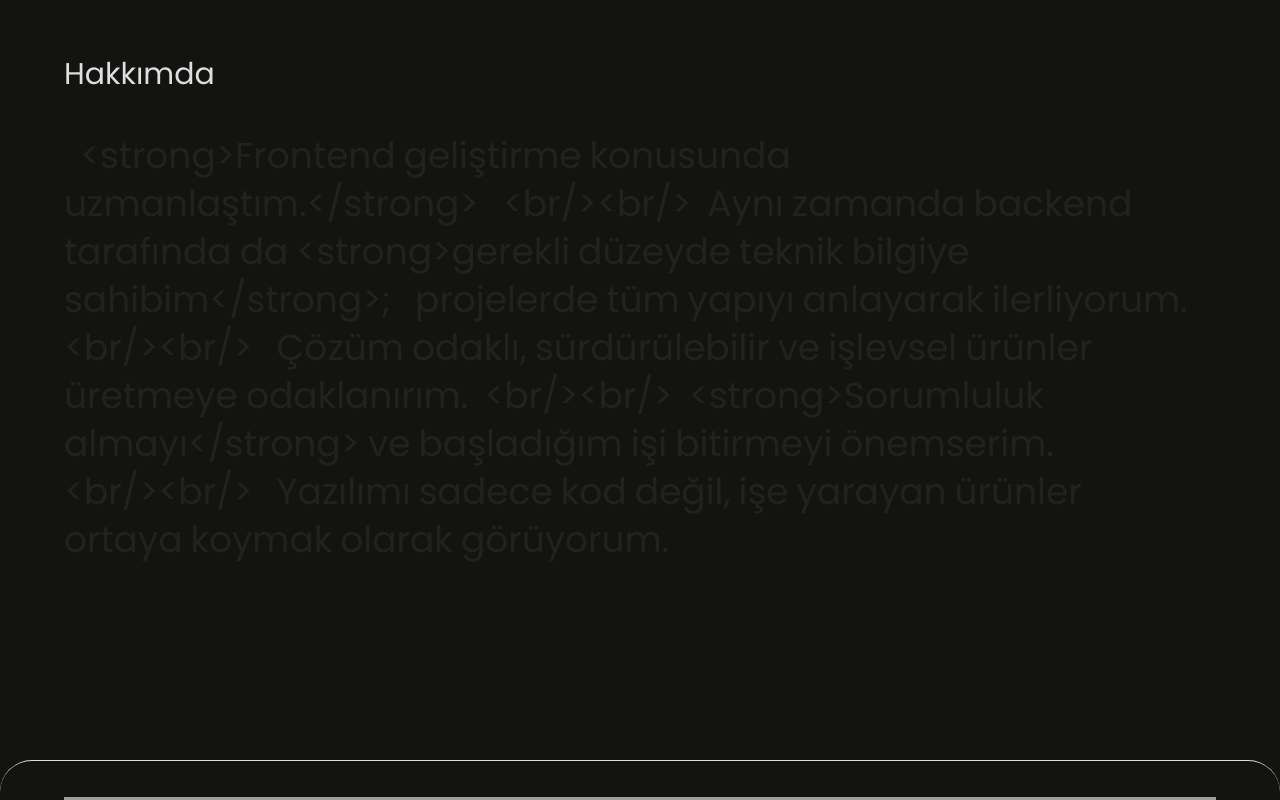
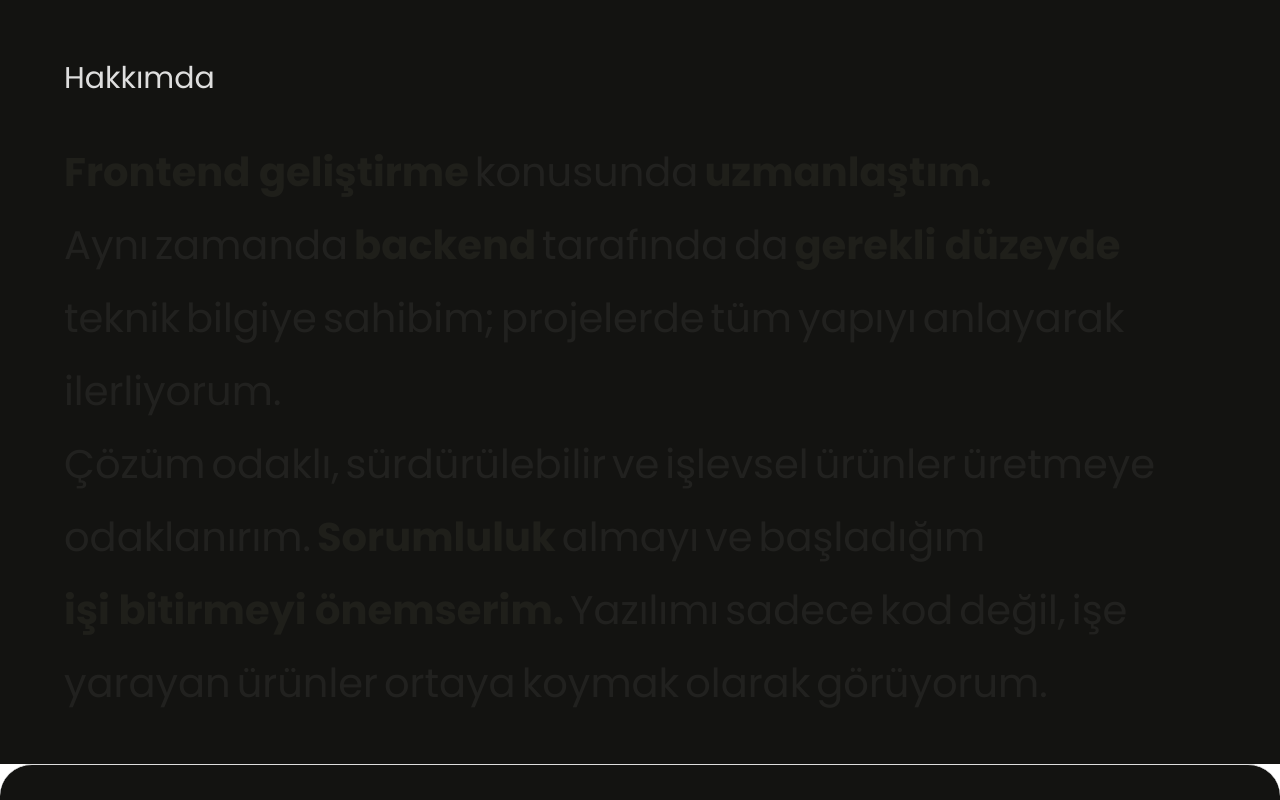
Before and after one commit to Vi303832/PortfolioP, a React (Vite) app: page / in a window 1280 px wide. Shown: the part 840-1640 px from the top of the page. Built offline with nearby package versions, Linux system fonts and the light colour scheme.

Commit message:
Mobile navbar

```diff
--- a/src/App.jsx
+++ b/src/App.jsx
@@ -79,19 +79,73 @@ function App() {
 
 
   const aboutText = `
-  <strong>Frontend geliştirme konusunda uzmanlaştım.</strong>
-  <br/><br/>
-  Aynı zamanda backend tarafında da <strong>gerekli düzeyde teknik bilgiye sahibim</strong>;
-  projelerde tüm yapıyı anlayarak ilerliyorum.
-  <br/><br/>
+
+  <strong>Frontend geliştirme </strong>konusunda <strong>uzmanlaştım.</strong><br/>
+  Aynı zamanda <strong>backend</strong>  tarafında da  <strong>gerekli düzeyde</strong> teknik bilgiye sahibim;
+  projelerde tüm yapıyı anlayarak ilerliyorum.<br/>
   Çözüm odaklı, sürdürülebilir ve işlevsel ürünler üretmeye odaklanırım.
-  <br/><br/>
-  <strong>Sorumluluk almayı</strong> ve başladığım işi bitirmeyi önemserim.
-  <br/><br/>
+  <strong>Sorumluluk</strong> almayı ve başladığım <strong>işi bitirmeyi önemserim.</strong>
   Yazılımı sadece kod değil, işe yarayan ürünler ortaya koymak olarak görüyorum.
 `;
 
-  const words = aboutText.split(" ");
+  const renderWords = () => {
+    const elements = [];
+    let wordIndex = 0;
+
+    // Parse edilen nodları işle
+    parse(aboutText).forEach((node, nodeIndex) => {
+      if (typeof node === 'string') {
+        // String içindeki kelimeleri ayır
+        node.split(' ').forEach((word, i) => {
+          if (word.trim() !== '') {
+            const opacity = useTransform(
+              ScrollWord,
+              [0.3 + (wordIndex / 100 * 0.6), 0.4 + (wordIndex / 100 * 0.6)],
+              [0.1, 1]
+            );
+
+            elements.push(
+              <motion.span
+                key={`word-${wordIndex}`}
+                style={{ opacity }}
+                transition={{ duration: 0.3 }}
+                className="inline-block mr-1.5 my-1 whitespace-nowrap"
+              >
+                {word}
+              </motion.span>
+            );
+            wordIndex++;
+          }
+        });
+      } else if (node.type === 'strong') {
+        // Strong tagları
+        const opacity = useTransform(
+          ScrollWord,
+          [0.3 + (wordIndex / 100 * 0.6), 0.4 + (wordIndex / 100 * 0.6)],
+          [0.1, 1]
+        );
+
+        elements.push(
+          <motion.span
+            key={`strong-${wordIndex}`}
+            style={{ opacity }}
+            transition={{ duration: 0.3 }}
+            className="inline-block font-bold text-[#85856F] mr-1.5 whitespace-nowrap"
+          >
+            {node.props.children}
+          </motion.span>
+        );
+        wordIndex++;
+      } else if (node.type === 'br') {
+        // BR tagları için satır atlama
+        elements.push(<br key={`br-${nodeIndex}`} className="my-4" />);
+      }
+    });
+
+    return elements;
+  };
+
+
 
   useEffect(() => {
     const timer = setTimeout(() => {
@@ -115,7 +169,7 @@ function App() {
 
   return (
 
-    <div className="w-[100%] min-h-screen flex flex-col !scroll-smooth  bg-a -z-50 font-Poppins">
+    <div className="w-[100%]  max-h-[800px] flex flex-col !scroll-smooth  bg-a -z-50 font-Poppins">
 
       {
         started
@@ -128,7 +182,7 @@ function App() {
 
 
         id='home'
-        className='h-screen !z-20     flex flex-col '>
+        className='h-full !z-20     flex flex-col '>
 
 
         <Home />
@@ -158,7 +212,7 @@ function App() {
         >
           <div className=' w-full relative h-full   flex flex-col  justify-start font-Poppins '>
 
-            <div className=' text-[13vw] h-[35vh]    w-full overflow-hidden    flex justify-start items-start'>
+            <div className=' text-[13vw] h-[35vh]  max-md:h-[20vh] max-md:text-[20vw]  w-full overflow-hidden    flex justify-start items-start'>
               <motion.div>
                 <motion.div
 
@@ -196,7 +250,7 @@ function App() {
               <div className=' w-[50%] max-md:w-full'>
 
 
-                <div className='flex flex-col max-md:hidden  gap-5 w-full  justify-start items-start '>
+                <div className='flex flex-col  gap-5 w-full  justify-start items-start '>
                   <motion.div
 
                     initial={{
@@ -227,13 +281,13 @@ function App() {
                     }}
                     transition={{ duration: 1, delay: 4.5 }}
 
-                    className='w-[70%] text-b text-xl relative '>
+                    className='w-[70%] text-b text-xl relative max-md:w-full'>
                     Modern ve kullanıcı odaklı web uygulamaları geliştiriyorum.
                     React, Next.js ve Node.js ile hızlı, ölçeklenebilir çözümler üretiyorum.
 
                   </motion.div>
 
-                  <div className='flex gap-5 w-full justify-start items-center max-md:gap-2'>
+                  <div className='flex gap-5 w-full justify-start items-center max-md:gap-2 '>
 
                     {/*İletişim Butonu*/}
                     <motion.div
@@ -319,7 +373,7 @@ function App() {
                 transition={{ duration: 1, delay: 5 }}
 
 
-                className='w-[50%]  flex gap-2 object-cover  max-md:w-full'>
+                className='w-[50%]  flex gap-2 object-cover  max-md:hidden'>
 
                 <img className='h-full w-[50%] object-cover' src='https://www.byhuy.com/_next/image?url=%2F_next%2Fstatic%2Fmedia%2Fprofile2.62ed58c9.avif&w=3840&q=75' />
                 <div className='h-full w-[30%] flex justify-center flex-col  gap-10 items-center'>
@@ -457,36 +511,14 @@ function App() {
             <div
               ref={ref}
 
-              className='w-[60vw] h-150 bg-amber-300 z-30 absolute opacity-30 -top-120 pointer-events-none   invisible'
+              className='w-[60vw] h-250 bg-amber-300 z-30 absolute opacity-30 -top-150 pointer-events-none   invisible'
             >
 
 
             </div>
             <div className='text-3xl text-beyaz'>Hakkımda</div>
-            <div className='text-4xl  max-md:text-2xl  '>
-              {words.map((word, index) => {
-                // Her kelime için daha geniş bir scroll aralığı ve daha yumuşak geçiş
-                const opacity = useTransform(
-                  ScrollWord,
-                  [
-                    0.3 + (index / words.length * 0.6),  // Başlangıç pozisyonu (daha erken)
-                    0.4 + (index / words.length * 0.6)   // Bitiş pozisyonu (daha geç)
-                  ],
-                  [0.1, 1]  // Tamamen görünmezden tamamen görünüre
-                );
-
-                return (
-                  <motion.span
-                    key={index}
-                    style={{ opacity }}
-                    className="inline-block  mr-2 my-1 whitespace-nowrap "
-                    transition={{ duration: 0.5 }}  // Daha yavaş geçiş için
-                  >
-                    {word}
-                  </motion.span>
-                );
-              })}
-
+            <div className="text-[40px] max-md:text-2xl leading-relaxed">
+              {renderWords()}
             </div>
 
 
--- a/src/Navbar.jsx
+++ b/src/Navbar.jsx
@@ -1,7 +1,11 @@
 import React, { useState } from 'react'
 import { FaBars } from "react-icons/fa";
-import { motion } from 'framer-motion';
+
 import { IoClose } from "react-icons/io5";
+import { HiMenuAlt3 } from 'react-icons/hi';
+import { motion, AnimatePresence } from 'framer-motion';
+
+
 
 
 
@@ -11,6 +15,7 @@ function Navbar() {
     let [open, setopen] = useState(false)
     let [hovered, setHovered] = useState(false)
     const [hoveredIndex, setHoveredIndex] = useState(null);
+
 
     const navItems = [
         { id: 1, label: 'Home' },
@@ -24,83 +29,119 @@ function Navbar() {
 
     return (
         <div className='relative'>
-            {open &&
-                <div className='min-md:hidden'>
-
+            <AnimatePresence>
+                {open && (
+                    <div className="min-md:hidden fixed inset-0 z-20 pointer-events-none">
                         <motion.div
-
-
-                        initial={{
-                            height: 0,
-                            y: -600,
-                        }}
+                            className="bg-b absolute top-5 right-10"
+                            initial={{ height: 40, width: 40, borderRadius: "50%" }}
                             animate={{
                                 height: "100vh",
-                            y: 0
+                                width: "100vw",
+                                top: 0,
+                                right: 0,
+                                borderRadius: ["20%", "0%"],
+                            }}
+                            exit={{
+                                height: 40,
+                                width: 40,
+                                top: "20px",
+                                right: "40px",
+                                borderRadius: ["0%", "20%"],
                             }}
                             transition={{
-                            duration: 1, // Toplam animasyon süresi
+                                duration: 0.8,
+                                ease: "easeInOut"
+                            }}
+                        >
+                            <div className="flex gap-8 flex-col h-screen max-sm:justify-start max-sm:pt-40 items-center justify-center text-white pointer-events-auto">
+                                {['Home', 'Hakkımda', 'Yetenekler', 'Projeler', 'İletişim'].map((item, index) => (
+                                    <motion.div
+                                        key={index}
+                                        initial={{ opacity: 0, y: 20 }}
+                                        animate={{ opacity: 1, y: 0 }}
+                                        exit={{
+                                            opacity: 0,
+                                            y: 10,
+                                            transition: {
+                                                duration: 0.3,
+                                                ease: "easeInOut"
+                                            }
+                                        }}
+                                        transition={{
+                                            delay: 0.5 + (index * 0.1),
+                                            duration: 0.3
+                                        }}
+                                        className="text-2xl font-light tracking-wider border-b border-transparent hover:border-white  transition-all duration-300 cursor-pointer"
+                                    >
+                                        {item}
+                                    </motion.div>
+                                ))}
+                            </div>
+                        </motion.div>
+                    </div>
+                )}
+            </AnimatePresence>
 
-                            y: {
-                                duration: 1, // y animasyonunun süresi
+            <div className='h-[84px]  w-[100%] font-Poppins'>
+                <div className='flex justify-between items-center h-full w-full overflow-hidden px-10'>
+                    <div className='text-4xl p-3 font-bold'>
+                        A.T
+                    </div>
 
-
-                            },
-                            height: {
-                                duration: 1.5,
-
-
-                            },
-
-                            backgroundColor: {
-                                duration: 1, // Arka plan rengi değişim süresi
-
-                            },
+                    <div className="relative min-md:hidden flex items-center justify-center h-10 w-10">
+                        <AnimatePresence mode="wait">
+                            {!open ? (
+                                <motion.div
+                                    key="menu-icon"
+                                    onClick={() => setopen(true)}
+                                    initial={{ opacity: 0, scale: 0 }}
+                                    animate={{ opacity: 1, scale: 1 }}
+                                    transition={{
+                                        delay: 0.70,
+                                        duration: 0.3,
+                                        ease: "easeOut"
                                     }}
 
 
-                        className='h-screen bg-b absolute  z-10 w-full'
+
+                                    exit={{
+                                        scale: [1, 1.4, 0.9, 0],
+                                        opacity: [1, 1, 0.5, 0],
+                                        transition: {
+                                            duration: 0.5,
+                                            times: [0, 0.3, 0.6, 1],
+                                            ease: "easeInOut"
+                                        }
+                                    }}
+                                    className="cursor-pointer z-30 flex items-center justify-center h-10 w-10"
                                 >
-                        <div className='text-5xl p-5 text-a  flex justify-end  '>
-                            <IoClose onClick={() => setopen(false)} className='cursor-pointer' />
+                                    <HiMenuAlt3 className="text-3xl" />
+                                </motion.div>
+                            ) : (
+                                <motion.div
+                                    key="close-icon"
+                                    initial={{ opacity: 0, scale: 0 }}
+                                    animate={{
+                                        opacity: 1,
+                                        scale: 1,
+                                        rotate: 180,
+                                        transition: {
+                                            delay: 0.3,
+                                            duration: 0.3,
+                                            ease: "easeOut"
+                                        }
+                                    }}
+                                    className="cursor-pointer z-30 flex items-center justify-center h-10 w-10"
+                                >
+                                    <IoClose
+                                        onClick={() => setopen(false)}
+                                        className="text-3xl cursor-pointer"
+                                    />
+                                </motion.div>
+                            )}
+                        </AnimatePresence>
                     </div>
-
-                        <div className='flex  gap-10 min-md:hidden flex-col py-10 items-center justify-center text-white'>
-                            <div className={`${open ? " cursor-pointer pointer-events-auto" : " cursor-default pointer-events-none "}`} >
-                                Home,
-                            </div>
-                            <div className={`${open ? " cursor-pointer pointer-events-auto" : " cursor-default pointer-events-none"}`} >
-                                Hakkımda,
-                            </div>
-                            <div className={`${open ? " cursor-pointer pointer-events-auto" : " cursor-default pointer-events-none"}`} >
-                                Yetenekler,
-                            </div>
-                            <div className={`${open ? " cursor-pointer pointer-events-auto" : " cursor-default pointer-events-none"}`} >
-                                Projeler,
-                            </div>
-                            <div className={`${open ? " cursor-pointer pointer-events-auto" : " cursor-default pointer-events-none"}`} >
-                                İletişim,
-                            </div>
-
-
-
-                        </div>
-
-
-
-                    </motion.div>
-                </div>
-            }
-            <div className='h-[84px] w-[100%] font-Poppins '>
-                <div className='flex justify-between items-center h-full w-full overflow-hidden px-10'>
-                    <div className='text-4xl  p-3 font-bold'>
-                        A.T
-                    </div>
-                    {!open &&
-                        <div onClick={() => setopen(true)} className='text-3xl min-md:hidden cursor-pointer z-20  '>
-                            <FaBars />
-                        </div>}
-
                     <div className='flex text-b gap-2 max-md:hidden  h-full items-center'>
 
                         {navItems.map((item, index) => (
--- a/src/Skills2.jsx
+++ b/src/Skills2.jsx
@@ -30,7 +30,7 @@ function Skills() {
 
     const components = [
         { id: 1, yd: 10, title: "FRONTEND", description: "Modern web uygulamaları geliştirirken, React ve Next.js kullanarak ölçeklenebilir, performanslı ve kullanıcı odaklı arayüzler üretiyorum" },
-        { id: 2, yd: 130, title: "BACKEND", description: "Node.js , Express.js ve Firebase teknolojileriyle basit ve ölçeklenebilir API çözümleri geliştiriyor, MongoDB gibi NoSQL veritabanlarıyla veri yönetimi sağlıyorum" },
+        { id: 2, yd: 130, title: "BACKEND", description: "Node.js , Express.js ve Firebase  teknolojileriyle basit ve ölçeklenebilir API çözümleri geliştiriyor, MongoDB ve Firestore gibi NoSQL veritabanlarıyla veri yönetimi sağlıyorum" },
         { id: 3, yd: 140, title: "UI/UX", description: "Arayüz geliştirirken kullanıcı deneyimini ön planda tutuyorum. Responsive tasarım, erişilebilirlik ve modern UI prensiplerine dikkat ederek etkileyici ve kullanılabilir uygulamalar geliştiriyorum" },
         {
             id: 4,
--- a/src/Works.jsx
+++ b/src/Works.jsx
@@ -68,9 +68,9 @@ const AnimatedProjectCard = ({ project, index }) => {
                     href={project.link}
                     target='_blank'
                 >
-                    <FaGithub
+                    <span className='flex items-end gap-5 justify-center text-sm font-light p-2 text-a hover:text-white '> <FaGithub
 
-                        className='text-3xl cursor-pointer' />
+                        className='text-3xl cursor-pointer text-white ' />(Click to see repo)</span>
 
                 </a></h3>
                 <p className="text-gray-400  mb-6">{project.category}</p>
```
Lines whose indentation alone changed are shown as unchanged.
